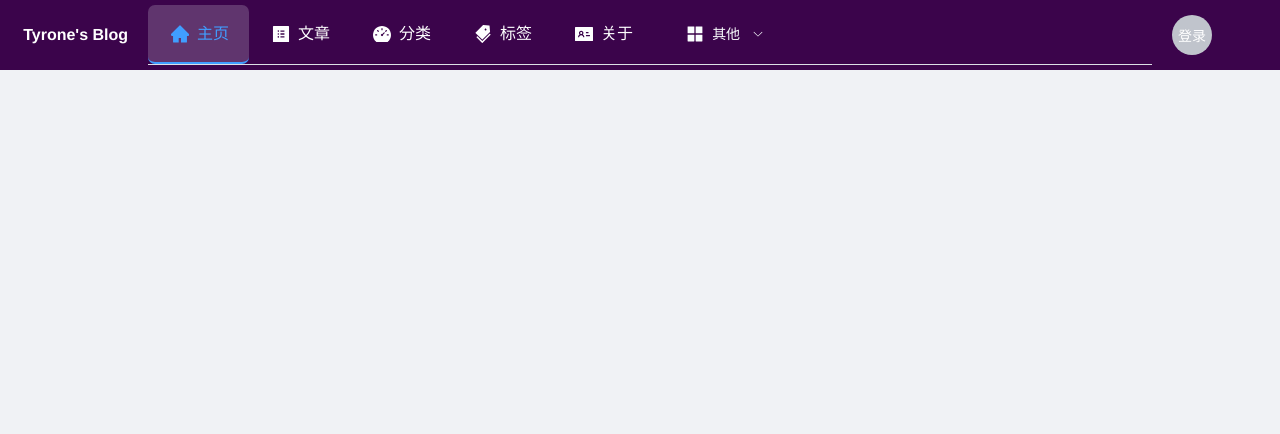
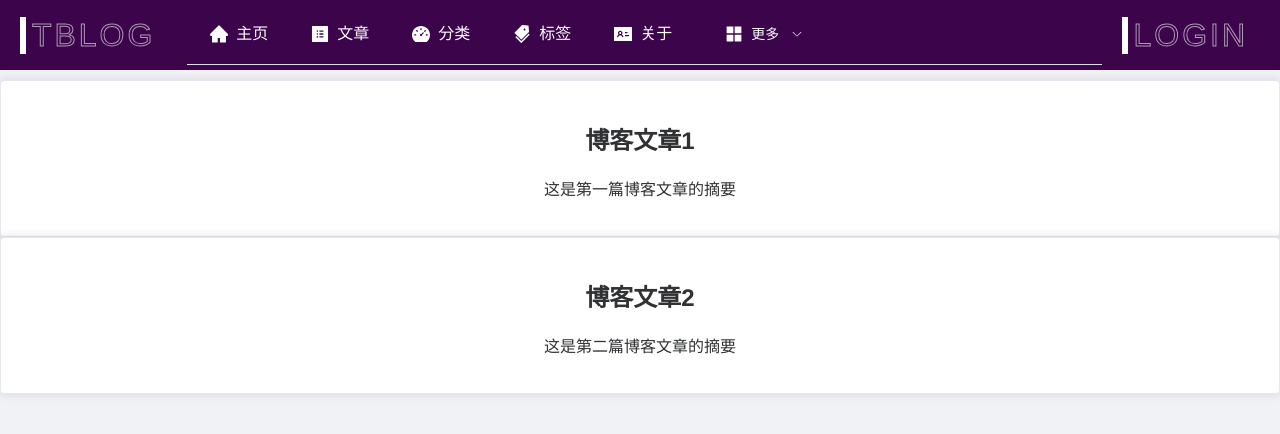
Before and after one commit to zhaoty1021/t-blog, a Vue app: page /home in a window 1280 px wide. Shown: the top 434 px of the page. Built offline with nearby package versions, Linux system fonts and the light colour scheme.

Commit message:
添加路由跳转

```diff
--- a/src/App.vue
+++ b/src/App.vue
@@ -1,14 +1,12 @@
 <template>
-  <div id="app">
-    <NavBar />
-    <div class="page-content">
+<div id="app">
+    <div>
       <router-view />
     </div>
   </div>
 </template>
+<script setup>
 
-<script setup>
-import NavBar from './components/Navbar.vue';
 </script>
 
 <style>
@@ -20,8 +18,5 @@ import NavBar from './components/Navbar.vue';
   color: #0e76df;
 }
 
-/* 这里的样式确保页面内容不会被导航栏遮挡 */
-.page-content {
-  padding-top: 80px; /* 与导航栏的高度保持一致 */
-}
+
 </style>
--- a/src/components/BlogPost.vue
+++ b/src/components/BlogPost.vue
@@ -7,7 +7,6 @@
 
 <script setup lang="ts">
 import { defineProps } from 'vue';
-
 const props = defineProps({
   title: String,
   summary: String
--- a/src/components/Navbar.vue
+++ b/src/components/Layout/Header/index.vue
@@ -1,23 +1,16 @@
 <template>
   <el-header height="70px" class="navbar">
-    <el-tooltip
-              class="box-item"
-              effect="light"
-              content="点击回到首页"
-              placement="bottom"
-          >
-            <el-link href="/">
-              <!--              <el-image class="logo" src="https://element-plus.org/images/element-plus-logo.svg"/>-->
-              <div style="color: white;font-size: 1rem;font-weight: bold;margin-left: 0.2rem">
-                Tyrone's Blog
-              </div>
-            </el-link>
-          </el-tooltip>
+    <div class="user-profile">
+        <button class="button" data-text="Awesome">
+          <span class="actual-text">&nbsp;TBlog&nbsp;</span>
+          <span aria-hidden="true" class="hover-text">&nbsp;TBlog&nbsp;</span>
+        </button>
+      </div>
     <el-container>
 
       <el-main>
-        <el-menu :default-active="activeIndex" class="el-menu-demo" mode="horizontal" @select="handleSelect">
-          <el-menu-item index="1">
+        <el-menu router :default-active="activeIndex" class="el-menu-demo" mode="horizontal" @select="handleSelect">
+          <el-menu-item index="/home">
             <el-icon><HomeFilled /></el-icon>
             <span>主页</span>
           </el-menu-item>
@@ -25,24 +18,24 @@
             <el-icon><ProfileFilled /></el-icon>
             <span>文章</span>
           </el-menu-item>
-          <el-menu-item index="3">
+          <el-menu-item index="/category">
             <el-icon><DashboardFilled /></el-icon>
             <span>分类</span>
           </el-menu-item>
-          <el-menu-item index="5">
+          <el-menu-item index="4">
             <el-icon><TagsFilled/></el-icon>
             <span>标签</span>
           </el-menu-item>
-          <el-menu-item index="4">
+          <el-menu-item index="5">
             <el-icon><IdcardFilled /></el-icon>
             <span>关于</span>
           </el-menu-item>
-          <el-sub-menu index="2">
+          <el-sub-menu index="6">
             <template #title>
               <el-icon><AppstoreFilled /></el-icon>
-              <span>其他</span>
+              <span>更多</span>
             </template>
-            <el-menu-item index="2-1">
+            <el-menu-item index="6-1">
               <el-icon><PictureFilled /></el-icon>
               <span>相册</span>
             </el-menu-item>
@@ -50,25 +43,21 @@
         </el-menu>
       </el-main>
       <div class="user-profile">
-            <div>
-              <el-tooltip
-                  class="box-item"
-                  effect="light"
-                  content="点击去登录"
-                  placement="right"
-              >
-                <el-avatar style="margin-right: 3rem">登录</el-avatar>
-              </el-tooltip>
-            </div>
+        <button class="button" data-text="Awesome">
+          <span class="actual-text">&nbsp;LOGIN&nbsp;</span>
+          <span aria-hidden="true" class="hover-text">&nbsp;LOGIN&nbsp;</span>
+        </button>
       </div>
     </el-container>
   </el-header>
+  <router-view></router-view>
 </template>
 
 <script setup>
 import { ref } from 'vue';
 import { ElMessage } from 'element-plus';
 import 'element-plus/es/components/message/style/css';
+import router from "@/router/router.ts"
 import {
   HomeFilled,
   ProfileFilled,
@@ -87,6 +76,7 @@ const handleSelect = (key, keyPath) => {
     type: 'success',
   });
 };
+
 </script>
 
 <style scoped>
@@ -157,4 +147,48 @@ const handleSelect = (key, keyPath) => {
 .page-content {
   padding-top: 80px;
 }
+
+/* === removing default button style ===*/
+.button {
+  margin: 0;
+  height: auto;
+  background: transparent;
+  padding: 0;
+  border: none;
+  cursor: pointer;
+}
+
+/* button styling */
+.button {
+  --border-right: 6px;
+  --text-stroke-color: rgba(255,255,255,0.6);
+  --animation-color: #ffffff;
+  --fs-size: 2em;
+  letter-spacing: 3px;
+  text-decoration: none;
+  font-size: var(--fs-size);
+  font-family: "Arial";
+  position: relative;
+  text-transform: uppercase;
+  color: transparent;
+  -webkit-text-stroke: 1px var(--text-stroke-color);
+}
+/* this is the text, when you hover on button */
+.hover-text {
+  position: absolute;
+  box-sizing: border-box;
+  content: attr(data-text);
+  color: var(--animation-color);
+  width: 0%;
+  inset: 0;
+  border-right: var(--border-right) solid var(--animation-color);
+  overflow: hidden;
+  transition: 0.5s;
+  -webkit-text-stroke: 1px var(--animation-color);
+}
+/* hover */
+.button:hover .hover-text {
+  width: 100%;
+  filter: drop-shadow(0 0 23px var(--animation-color))
+}
 </style>
--- /dev/null
+++ b/src/components/Layout/index.vue
@@ -0,0 +1,16 @@
+<template>
+  <div class="parent">
+    <LayoutHeader/>
+  </div>
+  </template>
+
+  <script setup>
+  import LayoutHeader from "./Header/index.vue";
+
+  </script>
+
+  <style scoped>
+  .parent {
+  height: 80px; /* 确保父容器有高度 */
+}
+  </style>
--- a/src/main.ts
+++ b/src/main.ts
@@ -1,6 +1,6 @@
 import { createApp } from 'vue';
 import App from './App.vue';
-import router from './router';
+import router from './router/router';
 import { createPinia } from 'pinia';
 import ElementPlus from 'element-plus';
 import 'element-plus/dist/index.css';
--- /dev/null
+++ b/src/router/router.ts
@@ -0,0 +1,33 @@
+import { createRouter, createWebHistory, RouteRecordRaw } from 'vue-router';
+import Home from '../views/Home.vue';
+import Search from '../views/Search.vue';
+import Categories from '../views/Categories.vue';
+import About from '../views/About.vue';
+import Layout from '../components/Layout/index.vue'
+
+const routes :  RouteRecordRaw[]=[
+  {
+    path: "/",
+    name: "Layout",
+    component: Layout,
+    children: [
+      {
+        path: "/home",
+        name: "Home",
+        component: () => import("../views/Home.vue"),
+      },
+      {
+        path: "/category",
+        name: "category",
+        component: () => import("@/views/Categories.vue"),
+      }
+      ]
+    }
+];
+
+const router = createRouter({
+  history: createWebHistory(),
+  routes
+});
+
+export default router;
--- a/src/views/About.vue
+++ b/src/views/About.vue
@@ -12,7 +12,7 @@
 
 <script lang="ts">
 import { defineComponent } from 'vue';
-import Navbar from '../components/Navbar.vue';
+import Navbar from '../components/Layout/Header/index.vue';
 
 export default defineComponent({
   components: { Navbar }
--- a/src/views/Categories.vue
+++ b/src/views/Categories.vue
@@ -1,6 +1,12 @@
 <template>
-    <div>
+    <div class="page-content">
       <h1>分类</h1>
       <!-- 分类内容 -->
     </div>
-  </template>
+</template>
+<style scoped>
+/* 这里的样式确保页面内容不会被导航栏遮挡 */
+.page-content {
+  padding-top: 80px; /* 与导航栏的高度保持一致 */
+}
+</style>
--- a/src/views/Home.vue
+++ b/src/views/Home.vue
@@ -1,5 +1,5 @@
 <template>
-  <div>
+  <div class="page-content">
     <BlogPost
       v-for="(post, index) in blogPosts"
       :key="index"
@@ -9,10 +9,16 @@
   </div>
 </template>
 
-<script setup lang="ts">
+<script setup>
 import { useMainStore } from '../store';
 import BlogPost from '../components/BlogPost.vue';
-
 const store = useMainStore();
 const blogPosts = store.blogPosts;
+
 </script>
+<style scoped>
+/* 这里的样式确保页面内容不会被导航栏遮挡 */
+.page-content {
+  padding-top: 80px; /* 与导航栏的高度保持一致 */
+}
+</style>
```
Also changed, not shown: src/router.ts (deleted, +0 -19 lines), tsconfig.json (line endings or trailing spaces).
